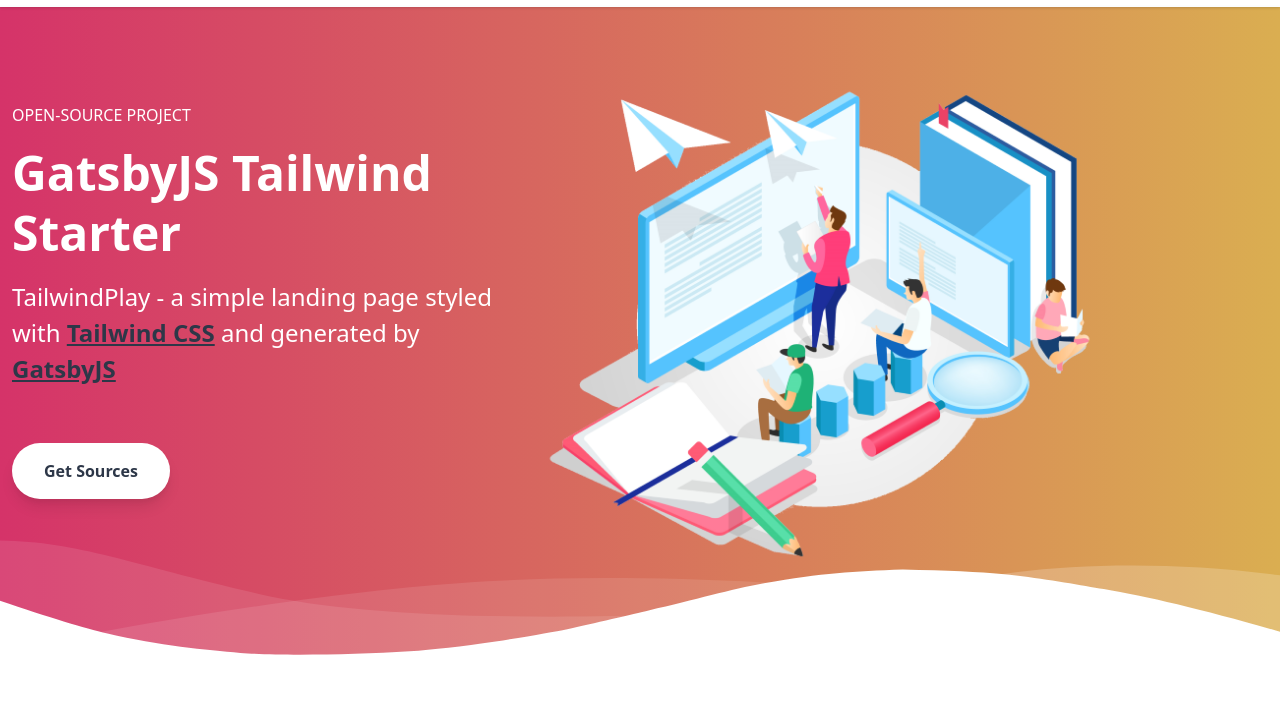
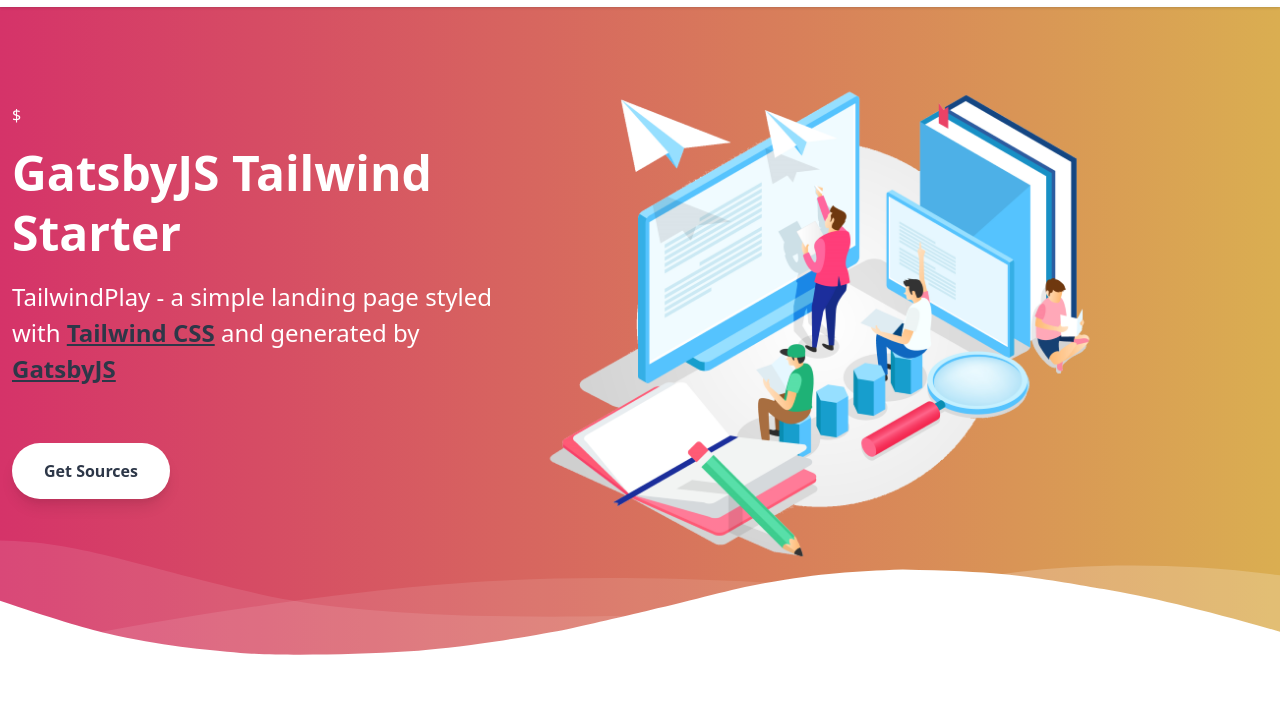
Before and after one commit to stackbit-projects/melodic-parsley-3003e, a Gatsby site: page / in a window 1280 px wide. Shown: the part 67-785 px from the top of the page. Built offline with nearby package versions, Linux system fonts and the light colour scheme; Gatsby itself is replaced by a stand-in of ours.

Commit message:
layout.js: updated Paragraph 1 in div 2

```diff
--- a/src/components/layout.js
+++ b/src/components/layout.js
@@ -70,7 +70,7 @@
               <div className="container px-3 mx-auto flex flex-wrap flex-col md:flex-row items-center">
 
                 <div className="flex flex-col w-full md:w-2/5 justify-center items-start text-center md:text-left">
-                  <p className="uppercase tracking-loose w-full">Open-Source project</p>
+                  <p className="uppercase tracking-loose w-full">$</p>
                   <h1 className="my-4 text-5xl font-bold leading-tight">GatsbyJS Tailwind Starter</h1>
                   <p className="leading-normal text-2xl mb-8">
                     {data.site.siteMetadata.title} - a simple landing page styled with <a className="text-gray-800 font-bold underline" href="https://tailwindcss.com/">Tailwind CSS</a>
```
